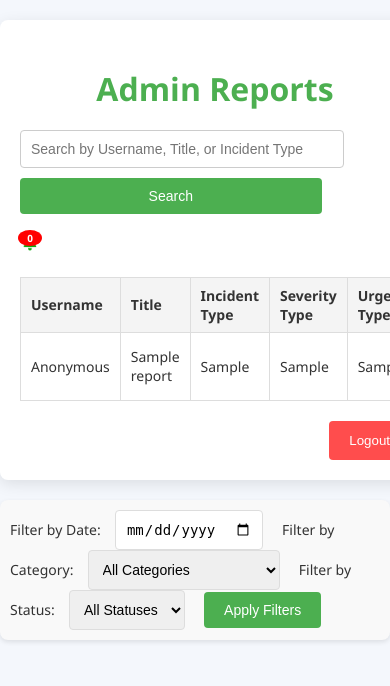
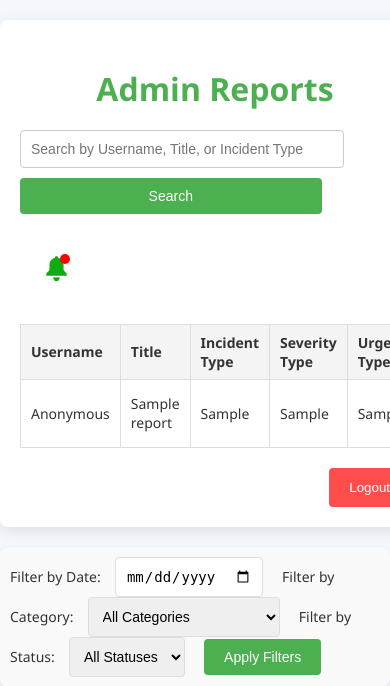
Before and after one commit to incident657/Main, a Flask app: page /search_reports in a window 390 px wide; the page is wider, and only the part inside the window is pictured. Shown: the top 686 px of that part. Run offline with Flask 3, Linux system fonts and the light colour scheme; tables that the repository leaves empty hold one stand-in row (values such as "Sample post"); data that the repository does not hold is empty; parts of the project's set-up code (start-up, migrations or seed data) failed here and were passed over.

Commit message:
Update admin_reports.html

```diff
--- a/templates/admin_reports.html
+++ b/templates/admin_reports.html
@@ -197,28 +197,27 @@
         .notification-bell {
             position: relative;
             display: inline-block;
-            width: 18px; /* Smaller bell size */
-            height: 18px; /* Smaller bell size */
+            width: 30px;
+            height: 30px;
             cursor: pointer;
+            margin: 20px;
         }
 
         .notification-bell img {
-            width: 100%; /* Fill the bell container */
-            height: 100%; /* Maintain aspect ratio */
-            display: block;
+            width: 100%;
+            height: 100%;
         }
 
         .notification-bell .count {
             position: absolute;
-            top: -4px;
-            right: -4px;
+            top: 0;
+            right: 0;
             background-color: red;
             color: white;
             border-radius: 50%;
-            padding: 1px 4px; /* Smaller padding for smaller bell */
-            font-size: 10px; /* Smaller font size */
+            padding: 5px;
+            font-size: 12px;
             font-weight: bold;
-            min-width: 16px; /* Maintain consistency for single/double digits */
             text-align: center;
         }
 
@@ -232,33 +231,36 @@
             border-radius: 5px;
             box-shadow: 0 4px 8px rgba(0, 0, 0, 0.2);
             z-index: 1000;
-            width: 260px; /* Slightly smaller width */
-            max-height: 350px;
+            width: 300px;
+            max-height: 400px;
             overflow-y: auto;
         }
 
         .notifications-dropdown ul {
             list-style: none;
+            margin: 0;
             padding: 0;
-            margin: 0;
         }
 
         .notifications-dropdown ul li {
-            padding: 10px 15px;
+            padding: 10px;
             border-bottom: 1px solid #eee;
+            font-size: 14px;
             cursor: pointer;
-            font-size: 14px;
+            background-color: #fff;
+        }
+
+        .notifications-dropdown ul li.new-report {
+            background-color: #ffcccc;
         }
 
         .notifications-dropdown ul li:hover {
             background-color: #f7f7f7;
-            color: #333;
         }
 
         .notifications-dropdown ul li:last-child {
             border-bottom: none;
         }
-    }
 
     </style>
 </head>
@@ -279,13 +281,13 @@
             ⚠️ Critical Incident! Immediate Action Required!
         </div>
 
-        <div class="notification-bell" onclick="toggleNotifications()">
+         <div class="notification-bell" onclick="toggleNotifications()">
         <img src="/static/bellicon(1).png" alt="Notifications">
         <span class="count" id="notification-count"></span>
         <div class="notifications-dropdown" id="notifications-dropdown">
             <ul id="notification-list"></ul>
         </div>
-        </div>
+    </div>
 
 
         <!-- Reports Table -->
@@ -396,16 +398,15 @@
 
     <script>
 
-        // Fetch notifications
         function fetchNotifications() {
             fetch('/notifications')
                 .then(response => response.json())
                 .then(data => {
                     const notificationCount = document.getElementById('notification-count');
                     const notificationList = document.getElementById('notification-list');
-                    notificationCount.textContent = data.length;
+                    notificationCount.textContent = data.length > 0 ? data.length : '';
                     notificationList.innerHTML = data.map(n => `
-                        <li onclick="markAsRead(${n.id})">${n.message}</li>
+                        <li class="new-report" onclick="markAsRead(${n.id})">${n.message}</li>
                     `).join('');
                 });
         }
@@ -426,9 +427,11 @@
             dropdown.style.display = dropdown.style.display === 'block' ? 'none' : 'block';
         }
 
-        // Initial fetch
-        fetchNotifications();
-        setInterval(fetchNotifications, 60000); // Refresh every 60 seconds
+        // Fetch notifications on page load and every 60 seconds
+        document.addEventListener('DOMContentLoaded', () => {
+            fetchNotifications();
+            setInterval(fetchNotifications, 60000); // Refresh every 60 seconds
+        });
 
         function applyFilters() {
             // Get the filter values
```
